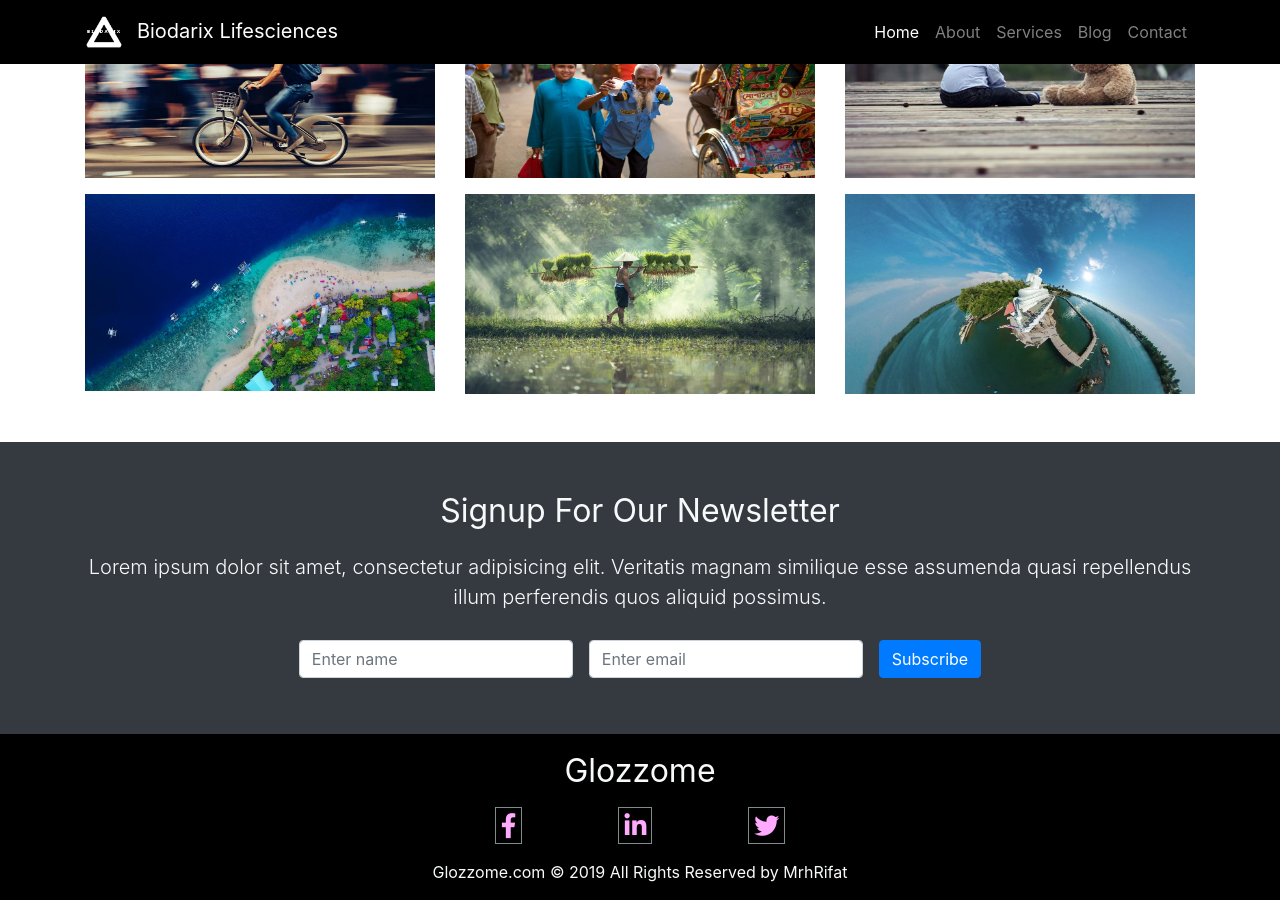
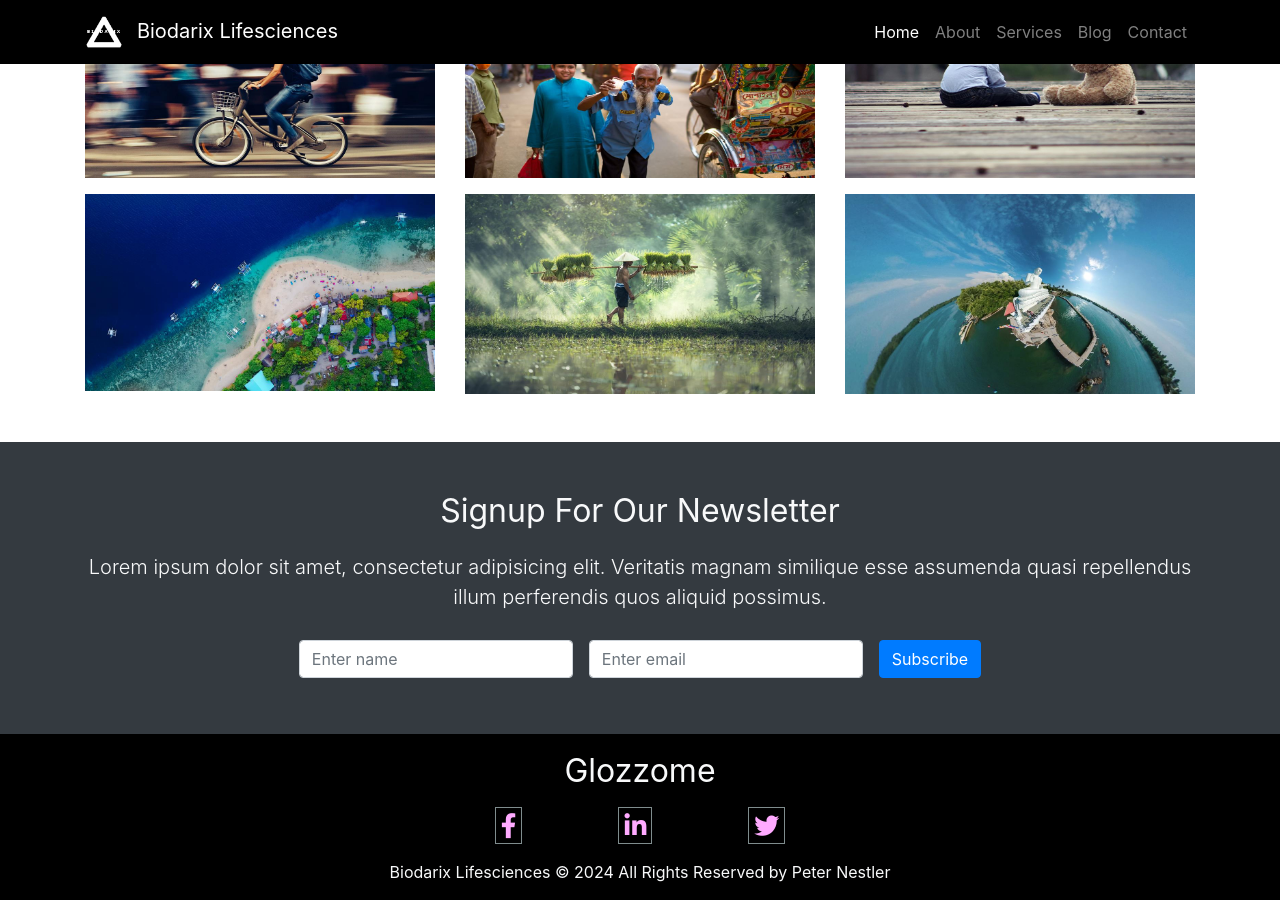
Before and after one commit to Biodarix/biodarix.github.io, a Jekyll site: the page index.html, which Jekyll copies as it is, in a window 1280 px wide and 900 px high, scrolled down 2268 px. Built offline with Jekyll 4.4.1, drawn with Linux system fonts in a browser that asks for light colours.

Commit message:
Update index.html

```diff
--- a/index.html
+++ b/index.html
@@ -9,7 +9,7 @@
 	<link rel="stylesheet" type="text/css" href="css/main.css">
 	<link rel="stylesheet" type="text/css" href="css/uikit.min.css">
 	<link rel="stylesheet" type="text/css" href="css/fontawesome/css/all.css">
-	<title>Biodarix</title>
+	<title>Biodarix Lifesciences</title>
 </head>
 <body>
 
@@ -303,7 +303,7 @@
 			</div>
 			<div class="row">
 				<div class="col">
-					Glozzome.com © 2019 All Rights Reserved by MrhRifat
+					Biodarix Lifesciences © 2024 All Rights Reserved by Peter Nestler
 				</div>
 			</div>
 		</div>
```
